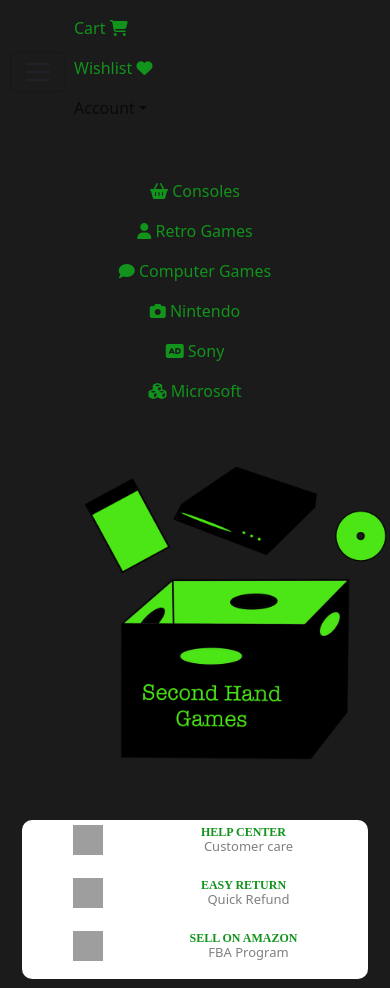
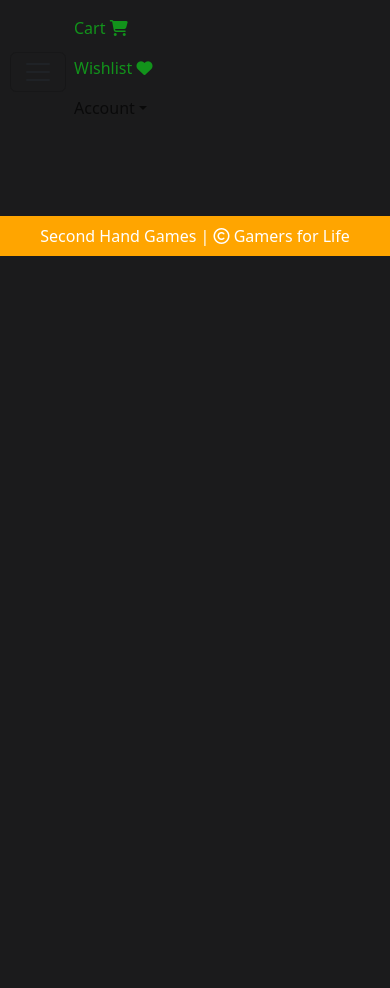
Before and after one commit to Natalie-LG05/Second-Hand-Games, a Flask app: page / in a window 390 px wide; the page is wider, and only the part inside the window is pictured. Shown: the top 988 px of that part. After the commit the page ends 256 px from the top of that part, so only its background shows below. Run offline with Flask 3, Linux system fonts and the light colour scheme; some libraries are stand-ins or nearby versions; some web fonts are replaced; grey boxes are pictures that could not be loaded.

Commit message:
home edits

```diff
--- a/website/templates/home.html
+++ b/website/templates/home.html
@@ -6,116 +6,15 @@
 
 {% block body %}
 
-<div class="container text-center">
-    <div class="row" style="margin: 10px;">
-      <div class="col " style="margin: 3px;">
-        <div class="list-group" id="right1">
-            <a href="" class="list-group-item list-group-item-action">
-                <i class="fa fa-shopping-basket" aria-hidden="true"></i>
-                <span class="link-name">Consoles</span>
-            </a>
-            <a href="" class="list-group-item list-group-item-action">
-                <i class="fa fa-user" aria-hidden="true"></i>
-                <span class="link-name">Retro Games</span>
-            </a>
-            <a href="" class="list-group-item list-group-item-action">
-                <i class="fa-solid fa-comment"></i>
-                <span class="link-name">Computer Games</span>
-            </a>
-            <a href="" class="list-group-item list-group-item-action">
-                <i class="fa fa-camera" aria-hidden="true"></i>
-                <span class="link-name">Nintendo</span>
-            </a>
-            <a href="" class="list-group-item list-group-item-action">
-                <i class="fa fa-audio-description" aria-hidden="true"></i>
-                <span class="link-name">Sony</span>
-            </a>
-            <a href="" class="list-group-item list-group-item-action">
-                <i class="fa fa-cubes" aria-hidden="true"></i>
-                <span class="link-name">Microsoft</span>
-            </a>
-        </div>
-      </div>
-
-
-      <div class="col-md-7" style="margin: 3px;">
-        <img src="../static/images/logo.png" alt="" style="width: 400px; height: 400px; border-radius: 10px;">
-      </div>
-      <div class="col-md-2">
-        <div class="row" style="background-color: white; border-radius: 10px;">
-
-            <div class="row" style="display: flex; margin-top: 5px;">
-                <div class="col">
-                    <img src="../static/images/help.png" alt="" style="width: 30px; height: 30px; margin-left: -30px;">
-                </div>
-                <div class="col">
-                    <h6 style="font-family:'Times New Roman', Times, serif; font-size: 12px; margin-left: -40px; font-weight: 600;">HELP CENTER</h6>
-                    <p style="font-size: small; color: gray; margin-left: -30px; margin-top: -10px;">Customer care</p>
-                </div>
-            </div>
-
-            <div class="row" style="display: flex; margin-top: 5px;">
-                <div class="col">
-                    <img src="../static/images/return.png" alt="" style="width: 30px; height: 30px; margin-left: -30px;">
-                </div>
-                <div class="col">
-                    <h6 style="font-family:'Times New Roman', Times, serif; font-size: 12px; margin-left: -40px; font-weight: 600;">EASY RETURN</h6>
-                    <p style="font-size: small; color: gray; margin-left: -30px; margin-top: -10px;">Quick Refund</p>
-                </div>
-            </div>
-
-            <div class="row" style="display: flex; margin-top: 5px;">
-                <div class="col">
-                    <img src="../static/images/payment.png" alt="" style="width: 30px; height: 30px; margin-left: -30px;">
-                </div>
-                <div class="col">
-                    <h6 style="font-family:'Times New Roman', Times, serif; font-size: 12px; margin-left: -40px; font-weight: 600;">SELL ON AMAZON</h6>
-                    <p style="font-size: small; color: gray; margin-left: -30px; margin-top: -10px;">FBA Program</p>
-                </div>
-            </div>
-        </div>
-        <div class="row" style="margin-top: 12px;">
-            <div class="col">
-                <img src="../static/images/right2.gif" alt="" class="right2">
-            </div>
-
-        </div>
-      </div>
-    </div>
-</div>
-
 
 <div class="container text-center">
-    <div class="row" style="margin: 8px;">
-        <div class="col" style="display: flex; background-color: white; border-radius: 10px; padding: 7px; margin: 5px;">
-            <img src="../static/images/techweek.png" alt="" style="width: 30px; height: 30px;">
-            <h6 style="margin: 4px">Tech Week</h6>
-        </div>
-        <div class="col" style="display: flex; background-color: white; border-radius: 10px; padding: 7px; margin: 5px;">
-            <img src="../static/images/FreeDelivery.png" alt="" style="width: 30px; height: 30px;">
-            <h6 style="margin: 4px">Free Delivery</h6>
-        </div>
-        <div class="col" style="display: flex; background-color: white; border-radius: 10px; padding: 7px; margin: 5px;">
-            <img src="../static/images/food.png" alt="" style="width: 30px; height: 30px;">
-            <h6 style="margin: 4px">Amazon Food</h6>
-        </div>
-        <div class="col" style="display: flex; background-color: white; border-radius: 10px; padding: 7px; margin: 5px;">
-            <img src="../static/images/airtime.png" alt="" style="width: 30px; height: 30px;">
-            <h6 style="margin: 4px">Airtime & Bills</h6>
-        </div>
-
-    </div>
-</div>
-
-
-<div class="container text-center">
-    <div class="row" style="margin: 8px; background-color: rgb(219, 218, 218);" id="column">
+    <div class="row" style="margin: 8px; background-color: rgb(51, 50, 55);" id="column">
 
         {% for item in items %}
 
-        <div class="col" style="background-color: white;">
+        <div class="col" style="background-color: rgb(51, 50, 55);">
 
-            <img src="{{ item.product_picture }}" alt="" style="height: 202px; width: 180px; border-radius: 10px;">
+            <img src="{{ item.product_picture }}" alt="" style="height: 202px; width: 180px; border-radius: 10px; margin: 8px;">
 
             <div class="row" style="margin-top: 5px;">
                 <h6 style="color: gray;">{{ item.product_name }}</h6>
@@ -126,17 +25,16 @@
                 <div class="col">
 
                     <h5 style="font-weight: 600; font-family: 'Times New Roman', Times, serif;">Ksh {{ item.price }}</h5>
-                    <strike><p style="color: gray;">Ksh {{ item.previous_price}}</p></strike>
                 </div>
 
-                <div class="col">
-                    <a href="/add-to-cart/{{ item.id }}">Add</a>
-                </div>
+                <form action="/add-to-cart/{{ item.id }}" method="POST">
+                    <button type="submit" class="btn btn-sm btn-success">Add</button>
+                </form>
 
             </div>
 
             <div class="row">
-                <p>{{ item.in_stock }} Items Left</p>
+                <p>Items Left?: {{ item.in_stock }}</p>
             </div>
         </div>
 
```
